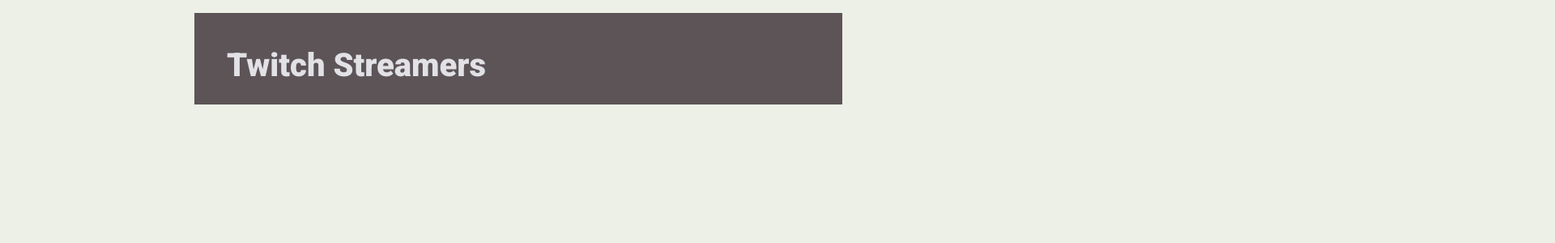
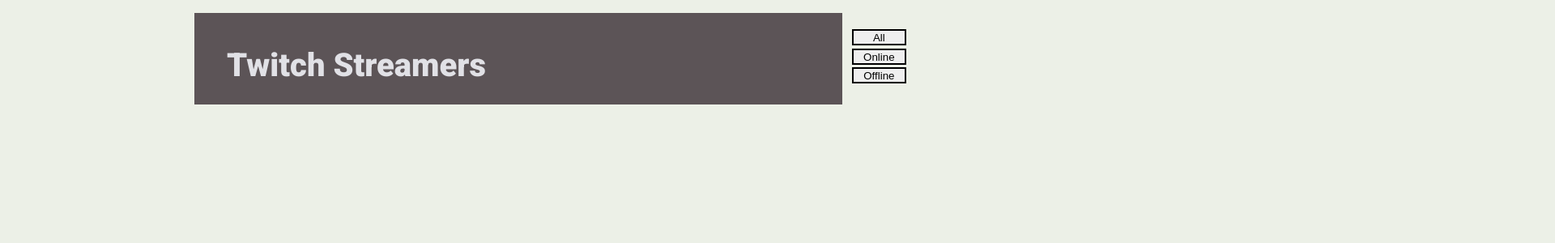
Before and after one commit to Hermes827/twitchproject, a React (Create React App) app: page / in a window 1280 px wide. Shown: the top 300 px of the page at 81% size, 1920 px wide, since content can reach past the window. Built offline with nearby package versions, Linux system fonts and the light colour scheme; no server answers.

Commit message:
figuring out render user bug

```diff
--- a/src/App.css
+++ b/src/App.css
@@ -55,3 +55,38 @@
   margin-right: 10em;
   margin-top: 1em;
 }
+
+.buttonsDiv {
+  /* margin-left: 65.5em;
+  margin-bottom: 20em; */
+  /* right: 5em; */
+  right: -65.75em;
+  top: -6em;
+  position:relative;
+}
+
+.buttons {
+  display: block;
+  height: 1.5em;
+  width: 5em;
+  margin: 0.25em 0em;
+  border-style: solid;
+  /* color: #5C5457; */
+}
+
+.overlay {
+  position: absolute;
+  bottom: 0;
+  left: 100%;
+  right: 0;
+  background-color: #008CBA;
+  overflow: hidden;
+  width: 0;
+  height: 100%;
+  transition: .5s ease;
+}
+
+.container:hover .overlay {
+  width: 100%;
+  left: 0;
+}
--- a/src/App.js
+++ b/src/App.js
@@ -1,10 +1,11 @@
 import React from 'react';
 import logo from './logo.svg';
 import './App.css';
-import All from './components/all.js'
-import Online from './components/online.js'
-import Offline from './components/offline.js'
+import All from './containers/all.js'
+import Online from './containers/online.js'
+import Offline from './containers/offline.js'
 import TwitchStreamers from './components/twitchStreamers.js'
+import User from './components/user.js'
 const users = ["ESL_SC2", "OgamingSC2", "cretetion", "freecodecamp", "storbeck", "habathcx", "RobotCaleb", "noobs2ninjas"]
 
 class App extends React.Component {
@@ -52,9 +53,21 @@
   //this way it doesnt trigger until the data is actually loaded and im not just
   //trying to call on an empty variable
 
-  random(){
+  // random(){
+  //   if(this.state.allStreams.length === users.length){
+  //     this.state.allStreams.forEach((user) => {
+  //       return(
+  //         <User user={user}/>
+  //       )
+  //     });
+  //   }
+  // }
+
+  renderAll(){
     if(this.state.allStreams.length === users.length){
-      console.log(this.state.allStreams[7].stream)
+      return(
+        <All allStreams={this.state.allStreams}/>
+      )
     }
   }
 
@@ -62,6 +75,7 @@
   return (
     <div className="App">
       <TwitchStreamers/>
+      {this.renderAll()}
     </div>
   );
 }
--- a/src/components/twitchStreamers.js
+++ b/src/components/twitchStreamers.js
@@ -8,8 +8,15 @@
 
   render(){
   return (
+    <div>
     <div className="twitchStreamers">
     <div className="bannerText">Twitch Streamers</div>
+    </div>
+    <div className="buttonsDiv">
+    <button className="buttons">All</button>
+    <button className="buttons">Online</button>
+    <button className="buttons">Offline</button>
+    </div>
     </div>
   );
 }
--- a/src/components/all.js
+++ b/src/components/user.js
@@ -1,6 +1,6 @@
 import React from 'react';
 
-class All extends React.Component {
+class User extends React.Component {
 
 constructor(){
   super()
@@ -9,10 +9,11 @@
   render(){
   return (
     <div>
-    fizzbuzz
+    {console.log(this.props.user)}
+    user
     </div>
   );
 }
 }
 
-export default All;
+export default User;
--- /dev/null
+++ b/src/containers/all.js
@@ -0,0 +1,27 @@
+import React from 'react';
+import User from '../components/user.js'
+
+class All extends React.Component {
+
+constructor(){
+  super()
+  }
+
+  cool(){
+    this.props.allStreams.forEach((user) => {
+      return <User user={user}/>
+    })
+
+  }
+
+  render(){
+  return (
+    <div>
+    fizzbuzz
+    {this.cool()}
+    </div>
+  );
+}
+}
+
+export default All;
```
Also changed, not shown: src/containers/offline.js (renamed from src/components/offline.js), src/containers/online.js (renamed from src/components/online.js).
